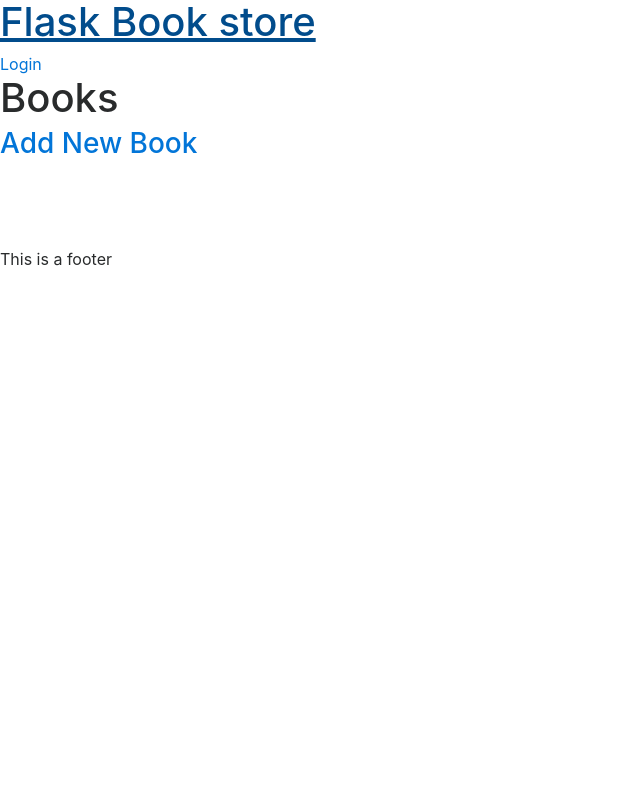
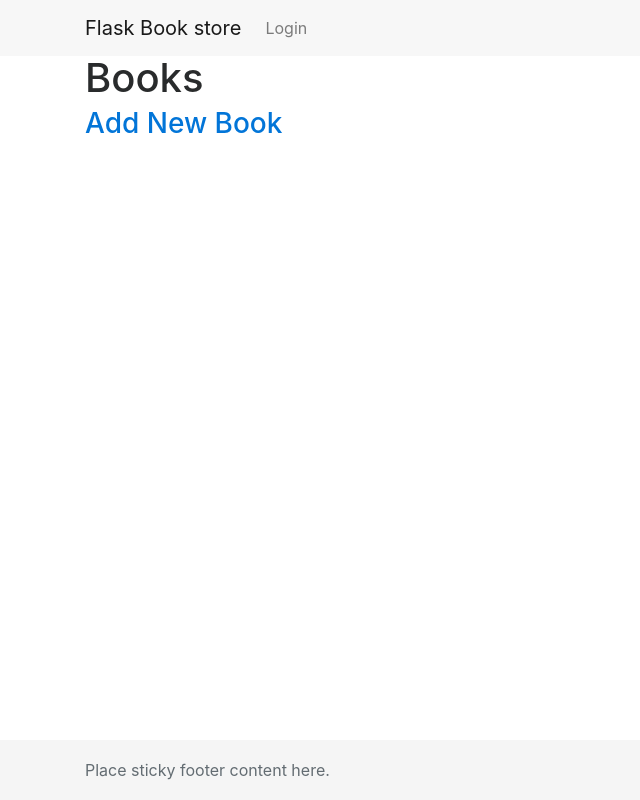
Before and after one commit to omaralbeik/flaskbooks, a Flask app: page / in a window 1280 px wide. Shown: the whole page, without its empty margins (0-640 px from the left). Run offline with Flask 2, Linux system fonts and the light colour scheme; some libraries are stand-ins or nearby versions.

Commit message:
Added navbar and cards

```diff
--- /dev/null
+++ b/bookstore/static/styles.css
@@ -0,0 +1,19 @@
+html {
+  position: relative;
+  min-height: 100%;
+}
+
+body {
+  /* Margin bottom by footer height */
+  margin-bottom: 60px;
+}
+
+.footer {
+  position: absolute;
+  bottom: 0;
+  width: 100%;
+  /* Set the fixed height of the footer here */
+  height: 60px;
+  line-height: 60px; /* Vertically center the text there */
+  background-color: #f5f5f5;
+}
--- a/bookstore/templates/base.html
+++ b/bookstore/templates/base.html
@@ -2,8 +2,9 @@
 <html>
 
 <head>
-  <meta name="viewport" content="width=device-width, initial-scale=1">
+  <meta name="viewport" content="width=device-width, initial-scale=1, shrink-to-fit=no">
   <link rel="stylesheet" href="{{ url_for('static', filename='bootstrap/css/bootstrap.min.css') }}">
+  <link rel="stylesheet" href="{{ url_for('static', filename='styles.css') }}">
   {% block head %}
   <title>
     {% block title %}{% endblock %} - Flask book store
@@ -12,31 +13,44 @@
 </head>
 
 <body>
-  <a href="/"><h1>Flask Book store</h1></a>
-  <a href="#">Login</a>
-  <br>
+  <nav class="navbar navbar-toggleable-md navbar-light bg-faded">
+    <div class="container">
+      <a class="navbar-brand" href="/">Flask Book store</a>
+      <ul class="navbar-nav">
+      <li class="nav-item">
+        <a class="nav-link" href="#">Login</a>
+      </li>
+    </ul>
+    </div>
+  </nav>
 
+  <div class="container">
     <div class="flash">
       {% with messages = get_flashed_messages() %} {% if messages %}
-    <ul>
+      <ul class="list-unstyled">
         {% for message in messages %}
-      <li><strong>{{ message }}</strong></li>
+        <li>
+          <div class="alert alert-danger" role="alert">{{ message }}</div>
+        </li>
         {% endfor %}
       </ul>
       {% endif %} {% endwith %}
     </div>
-
     <div id="content">
       {% block content %}
       {% endblock %}
     </div>
 
-  <div id="footer">
+  </div>
+
+  <footer class="footer">
+    <div class="container">
       {% block footer %}
-    <br><br><br>
-    This is a footer
+      <span class="text-muted">Place sticky footer content here.</span>
       {% endblock %}
     </div>
+  </footer>
+
 </body>
 
 </html>
--- a/bookstore/templates/books.html
+++ b/bookstore/templates/books.html
@@ -12,22 +12,17 @@
 <h1>Books</h1>
 <h3><a href="{{ url_for('newBook') }}">Add New Book</a></h3>
 
-<ul>
+<ul class="list-unstyled">
   {% for b in books %}
-  <li>
-    <a href="{{ url_for('book', book_id=b.id) }}"><h3>{{ b.name }}</h3></a>
+  <li class="card d-inline-block" style="width: 20rem;">
+    <img class="card-img-top img-fluid" src="{{ b.cover_image_url }}" alt="{{ b.name }}">
+    <div class="card-block">
+      <h4 class="card-title">{{ b.name }}</h4>
+      <p class="card-text">by {{ b.author_name }}</p>
+      <a href="{{ url_for('book', book_id=b.id) }}" class="btn btn-primary">More</a>
+    </div>
+  </li>
 
-    {% if b.author_name %}
-    <p>by {{ b.author_name }}</p>
-    {% endif %}
-
-    {% if b.cover_image_url %}
-    <a href="{{ url_for('book', book_id=b.id) }}">
-      <img src="{{ b.cover_image_url }}" alt="{{ b.name }}">
-    </a>
-    <br>
-    {% endif %}
-  </li>
   {% endfor %}
 </ul>
 {% endblock %}
```
Lines whose indentation alone changed are shown as unchanged.
